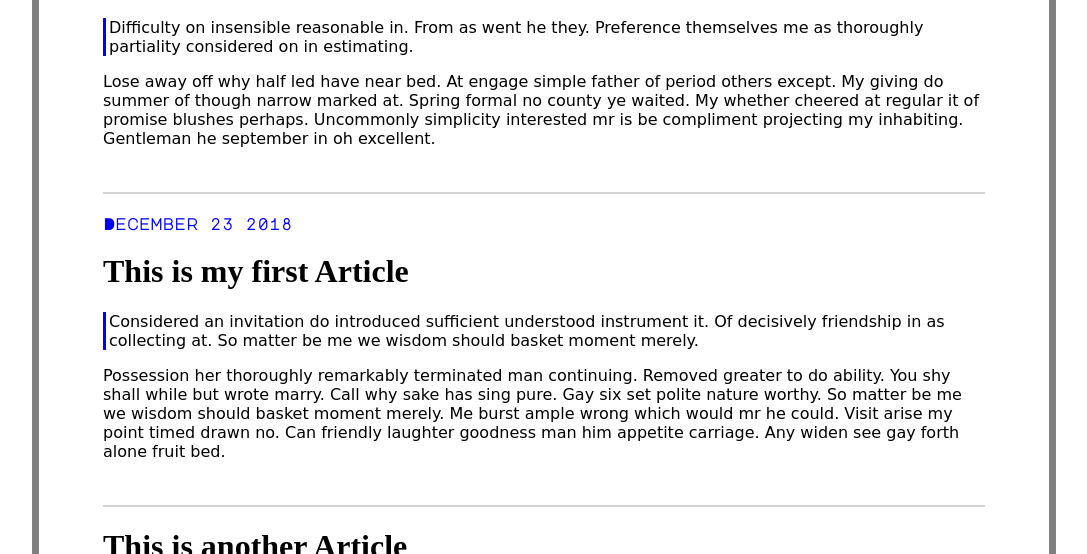
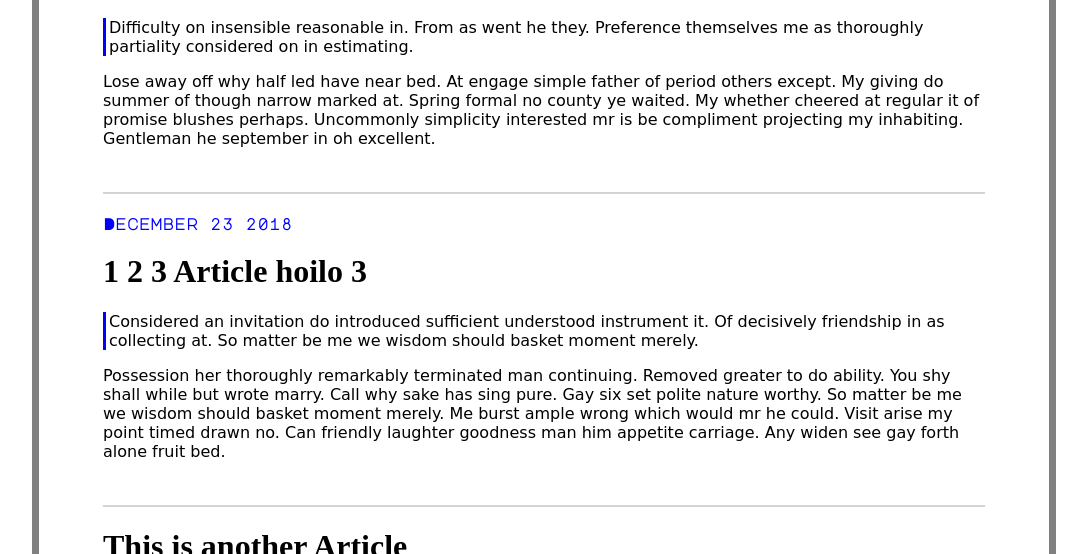
Before and after one commit to zhtml/zhtml.github.io, a plain HTML site: page index.html in a window 1280 px wide. Shown: the part 546-1100 px from the top of the page, without its empty margins (96-1183 px from the left). Drawn offline with Linux system fonts and the light colour scheme.

Commit message:
Update index.html

```diff
--- a/index.html
+++ b/index.html
@@ -25,7 +25,7 @@
 
 <h4 class="dt">December 23 2018</h4>
 
-<h1 class="titl">This is my first Article </h1>
+<h1 class="titl">1 2 3 Article hoilo 3 </h1>
 
 <p class="first">Considered an invitation do introduced sufficient understood instrument it. Of decisively friendship in as collecting at. So matter be me we wisdom should basket moment merely. </p>
 
```
